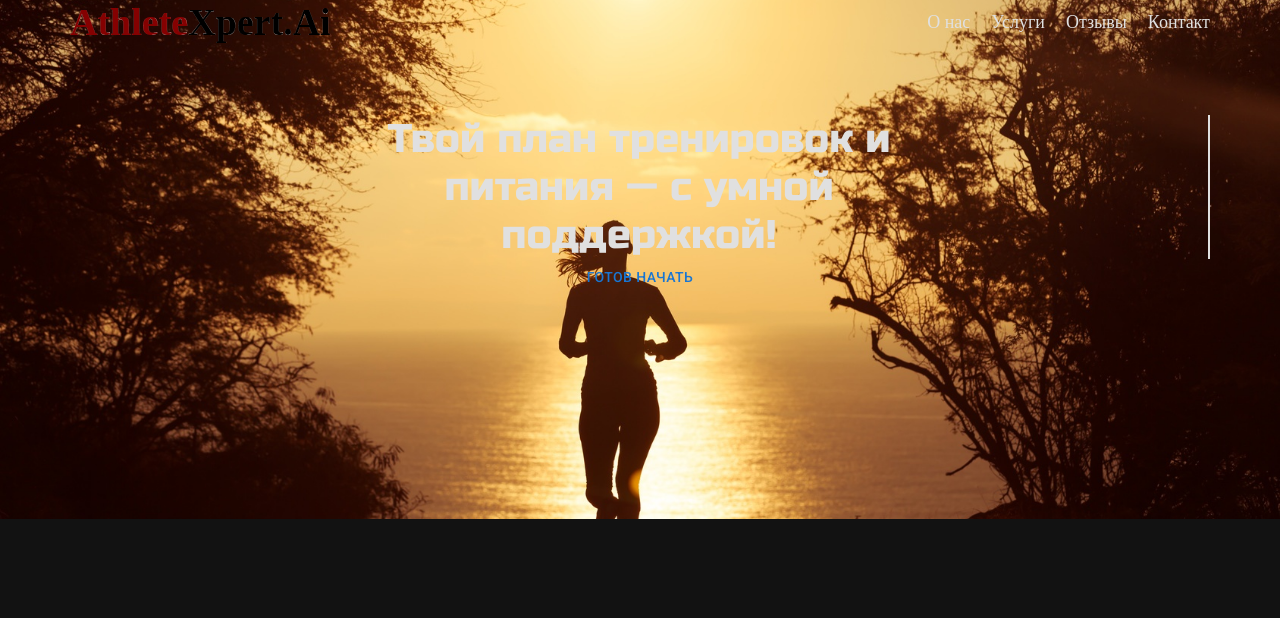
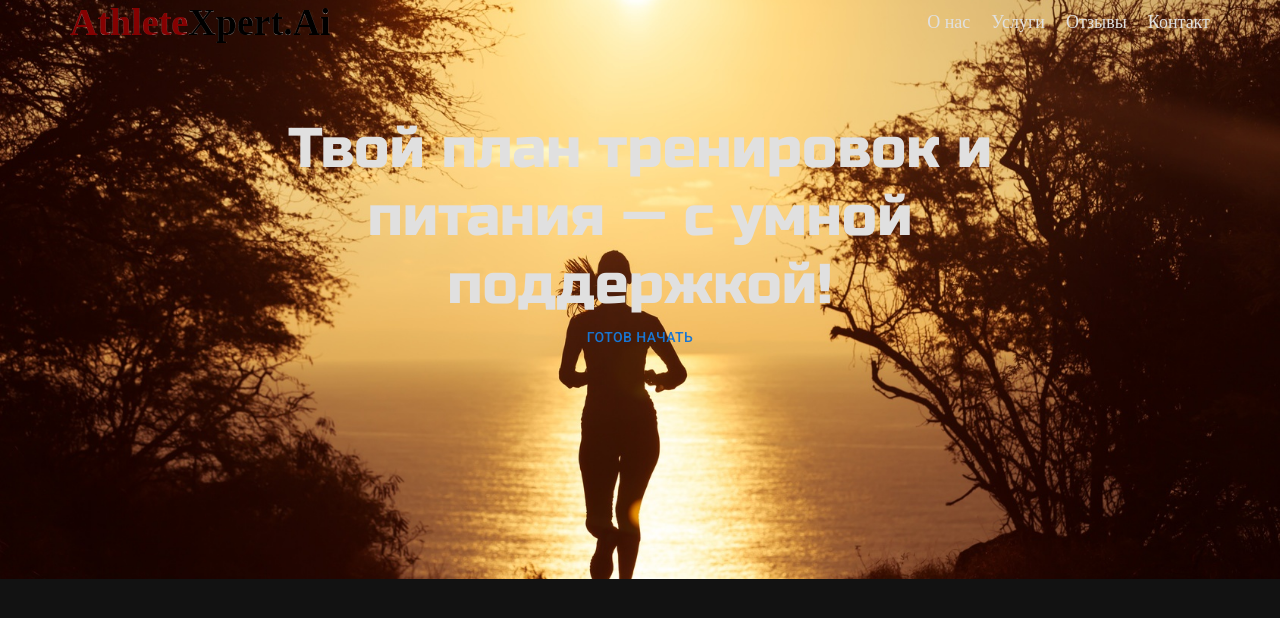
Before and after one commit to ormon2006/pick_me, a React (Vite) app: page / in a window 1280 px wide. Shown: the top 618 px of the page. Built offline with nearby package versions, Linux system fonts and the light colour scheme; a web font is replaced by a local one.

Commit message:
Сохранение локальных изменений в Header.module.scss

```diff
--- a/src/assets/components/Header/Header.module.scss
+++ b/src/assets/components/Header/Header.module.scss
@@ -30,27 +30,5 @@
     text-align: center;
     padding: 71px 0 223px;
   }
-  &__typing {
-    font-size: 2.5rem;
-    white-space: nowrap;
-    overflow: hidden;
-    border-right: 2px solid;
-    width: 0;
-    animation: typing 4s steps(40, end) forwards, blink 0.75s step-end infinite;
 
-    @keyframes typing {
-        from{
-            width: 0;
-        }
-        to {
-            width: 100%;
-        }
-    }
-
-    @keyframes blink {
-      50% {
-        border-color: transparent;
-      }
-    }
-  }
 }
```
